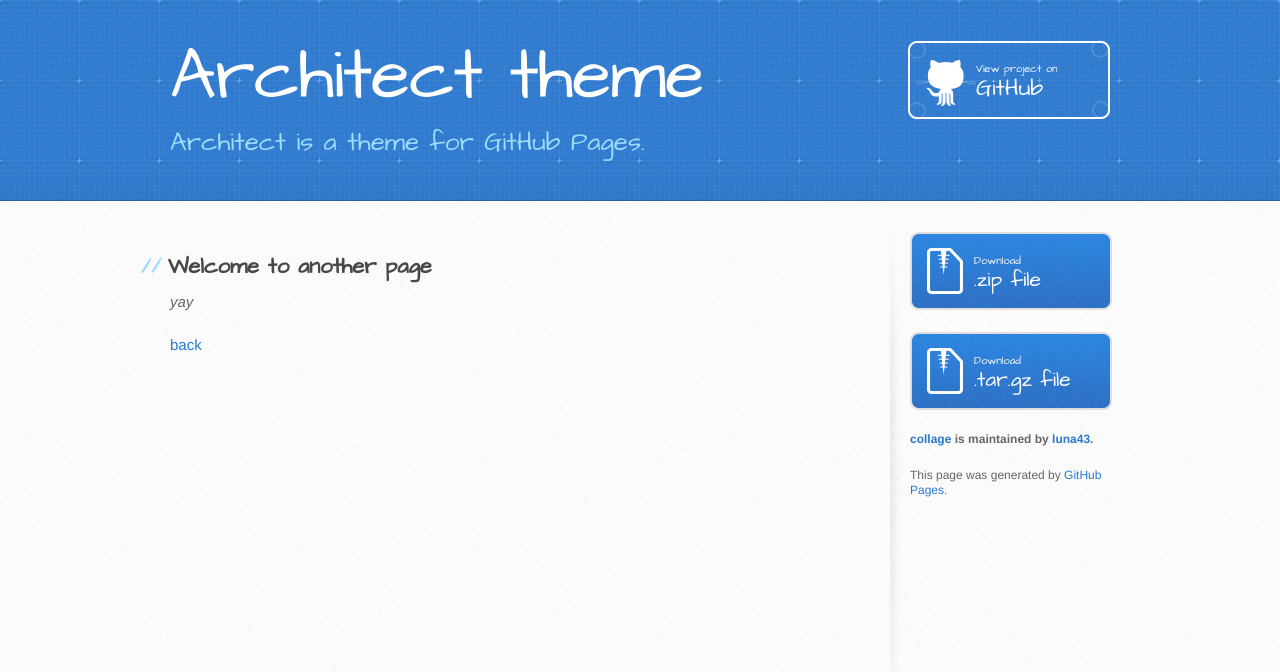
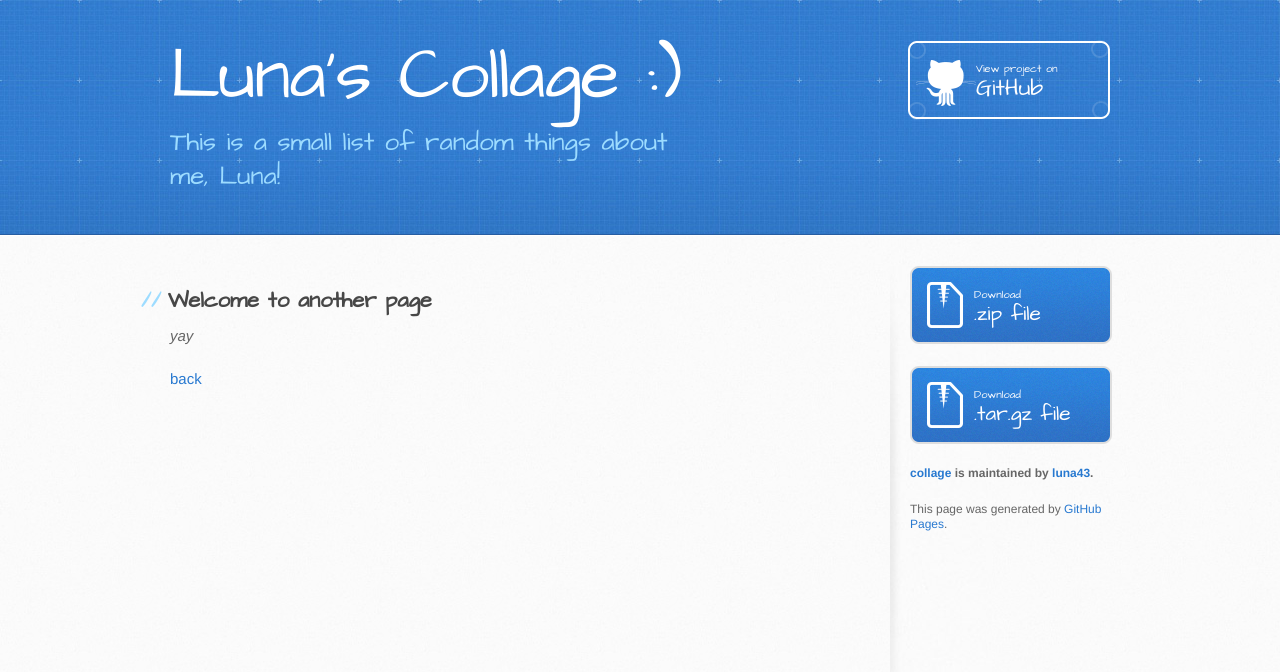
Before and after one commit to luna43/collage, a Jekyll site: the page built from another-page.md, in a window 1280 px wide. Shown: the top 672 px of the page. Built offline with Jekyll 4.4.1, drawn with Linux system fonts in a browser that asks for light colours; our own code applies the rules of GitHub Pages for plain Markdown files.

Commit message:
Update _config.yml

```diff
--- a/_config.yml
+++ b/_config.yml
@@ -1,5 +1,5 @@
-title: Architect theme
-description: Architect is a theme for GitHub Pages.
+title: Luna's Collage :)
+description: This is a small list of random things about me, Luna!
 show_downloads: true
 google_analytics:
 theme: jekyll-theme-architect
```
